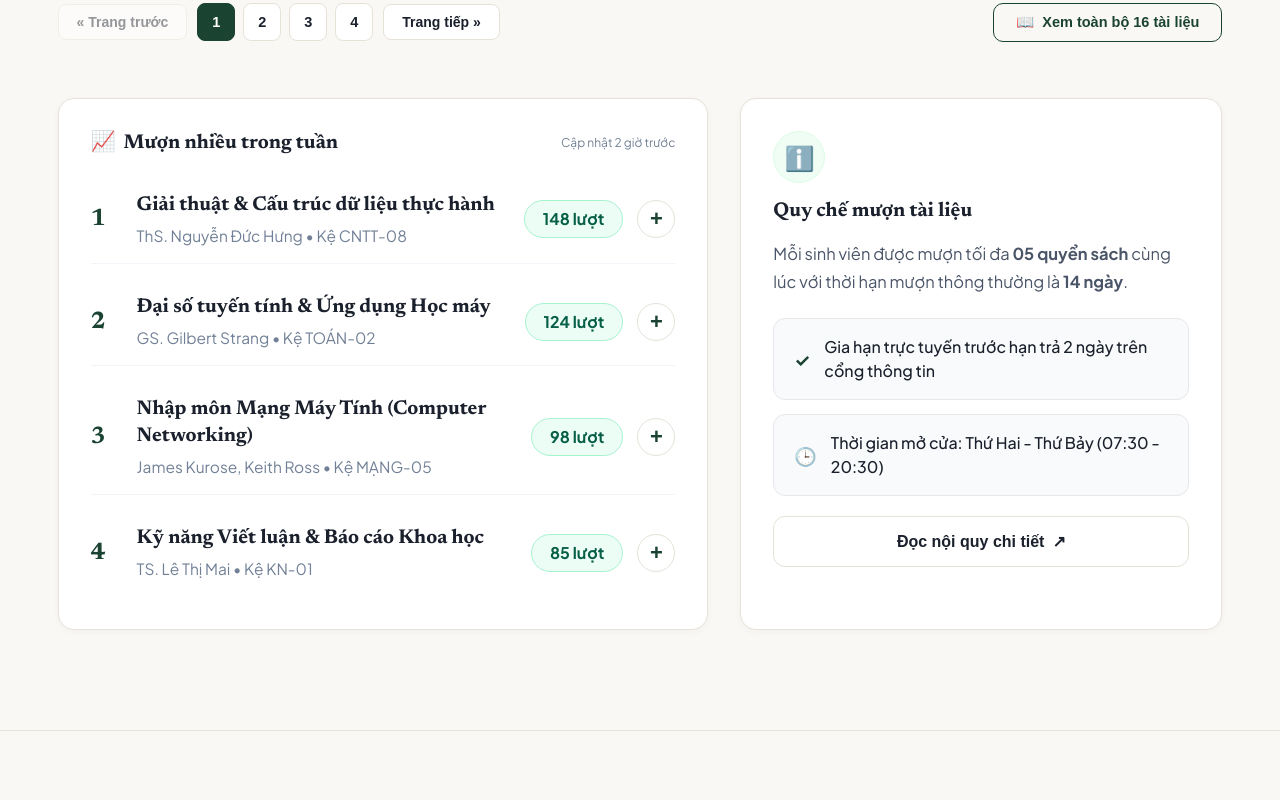
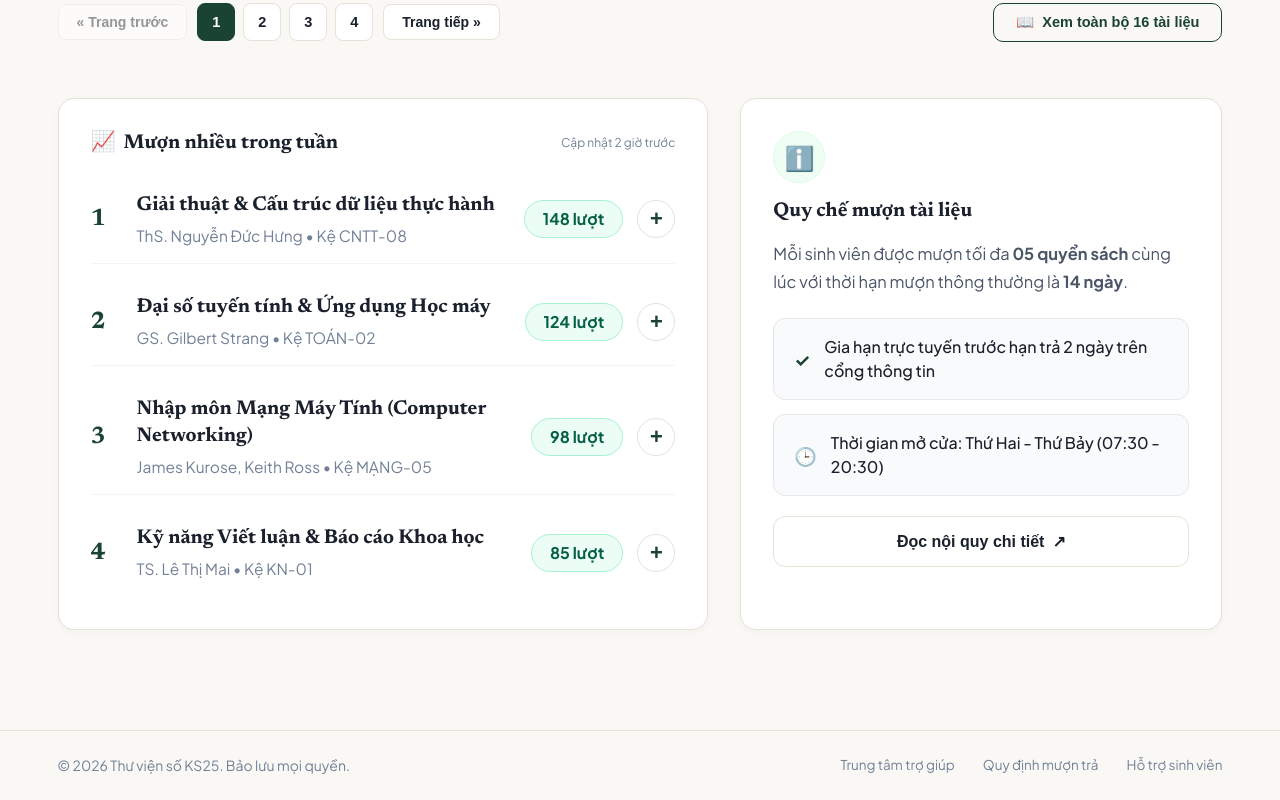
Before and after one commit to NhanSkibidi/Web-project, a plain HTML site: page frontend/pages/index.html in a window 1280 px wide. Shown: the part 1559-2359 px from the top of the page. Before the commit the page ends 2338 px from the top, so only its background shows below. Drawn offline with nearby package versions, Linux system fonts and the light colour scheme.

Commit message:
fix(footer): them noi dung footer chuan xac theo mau anh thiet ke

```diff
--- a/frontend/css/home.css
+++ b/frontend/css/home.css
@@ -1004,7 +1004,7 @@ h1, h2, h3, h4 { margin-top: 0; font-family: var(--font-serif); }
   border-top: 1px solid var(--color-border);
   background: var(--color-bg);
   padding: 24px 0;
-  font-size: 13px;
+  font-size: 14px;
   color: var(--color-muted);
 }
 .footer-inner {
@@ -1016,10 +1016,18 @@ h1, h2, h3, h4 { margin-top: 0; font-family: var(--font-serif); }
 }
 .footer-links {
   display: flex;
-  gap: 20px;
+  gap: 28px;
 }
-.footer-links a { color: var(--color-muted); font-size: 12.5px; }
-.footer-links a:hover { color: var(--color-primary); }
+.footer-links a {
+  color: var(--color-muted);
+  font-size: 13.5px;
+  text-decoration: none;
+  transition: color 0.2s ease;
+}
+.footer-links a:hover {
+  color: var(--color-primary);
+  text-decoration: underline;
+}
 
 /* ==========================================================
    RESPONSIVE DESIGN (MEDIA QUERIES)
--- a/frontend/js/layout.js
+++ b/frontend/js/layout.js
@@ -269,15 +269,14 @@ function renderReaderLayout() {
     });
   }
 
-  if (footerEl) {
+  if (footerEl && !footerEl.querySelector(".footer-inner")) {
     footerEl.innerHTML = `
       <div class="container footer-inner">
-        <div>© ${new Date().getFullYear()} <strong>KS25 Library System</strong> · Đồ án thực tập CNTT (HN-KS25-CNTT1)</div>
+        <div>© ${new Date().getFullYear()} Thư viện số KS25. Bảo lưu mọi quyền.</div>
         <div class="footer-links">
-          <a href="${root}index.html">Cổng Độc giả</a>
-          <a href="${root}pages/staff-dashboard.html">Bàn làm việc Thủ thư</a>
-          <a href="${root}pages/auth.html">Tài khoản & Thẻ</a>
-          <a href="http://127.0.0.1:8000/docs" target="_blank" rel="noopener">Tài liệu API (/docs)</a>
+          <a href="javascript:void(0)">Trung tâm trợ giúp</a>
+          <a href="javascript:void(0)">Quy định mượn trả</a>
+          <a href="javascript:void(0)">Hỗ trợ sinh viên</a>
         </div>
       </div>
     `;
--- a/frontend/pages/index.html
+++ b/frontend/pages/index.html
@@ -455,8 +455,17 @@
 
   </main>
 
-  <!-- FOOTER ĐƯỢC RENDER TỰ ĐỘNG BỞI LAYOUT.JS -->
-  <footer id="app-footer"></footer>
+  <!-- FOOTER TRANG CHỦ THEO ĐÚNG THIẾT KẾ -->
+  <footer id="app-footer">
+    <div class="container footer-inner">
+      <div>© 2026 Thư viện số KS25. Bảo lưu mọi quyền.</div>
+      <div class="footer-links">
+        <a href="javascript:void(0)" onclick="alert('Trung tâm trợ giúp: Liên hệ thuvien@ks25.edu.vn hoặc Hotline: 024.1234.5678')">Trung tâm trợ giúp</a>
+        <a href="javascript:void(0)" onclick="alert('Quy chế mượn trả: Mượn tối đa 5 cuốn trong 14 ngày. Trễ hạn phạt 2.000đ/ngày.')">Quy định mượn trả</a>
+        <a href="javascript:void(0)" onclick="alert('Hỗ trợ sinh viên: Phòng tự học tầng 2, mở cửa 07:30 - 20:30 từ Thứ Hai - Thứ Bảy.')">Hỗ trợ sinh viên</a>
+      </div>
+    </div>
+  </footer>
 
   <!-- Scripts theo đúng thứ tự base của dự án -->
   <script src="https://cdn.jsdelivr.net/npm/axios@1.7.9/dist/axios.min.js"></script>
```
Also changed, not shown: frontend/pages/home.html (+11 -2 lines), frontend/pages/search.html (+11 -2 lines).
